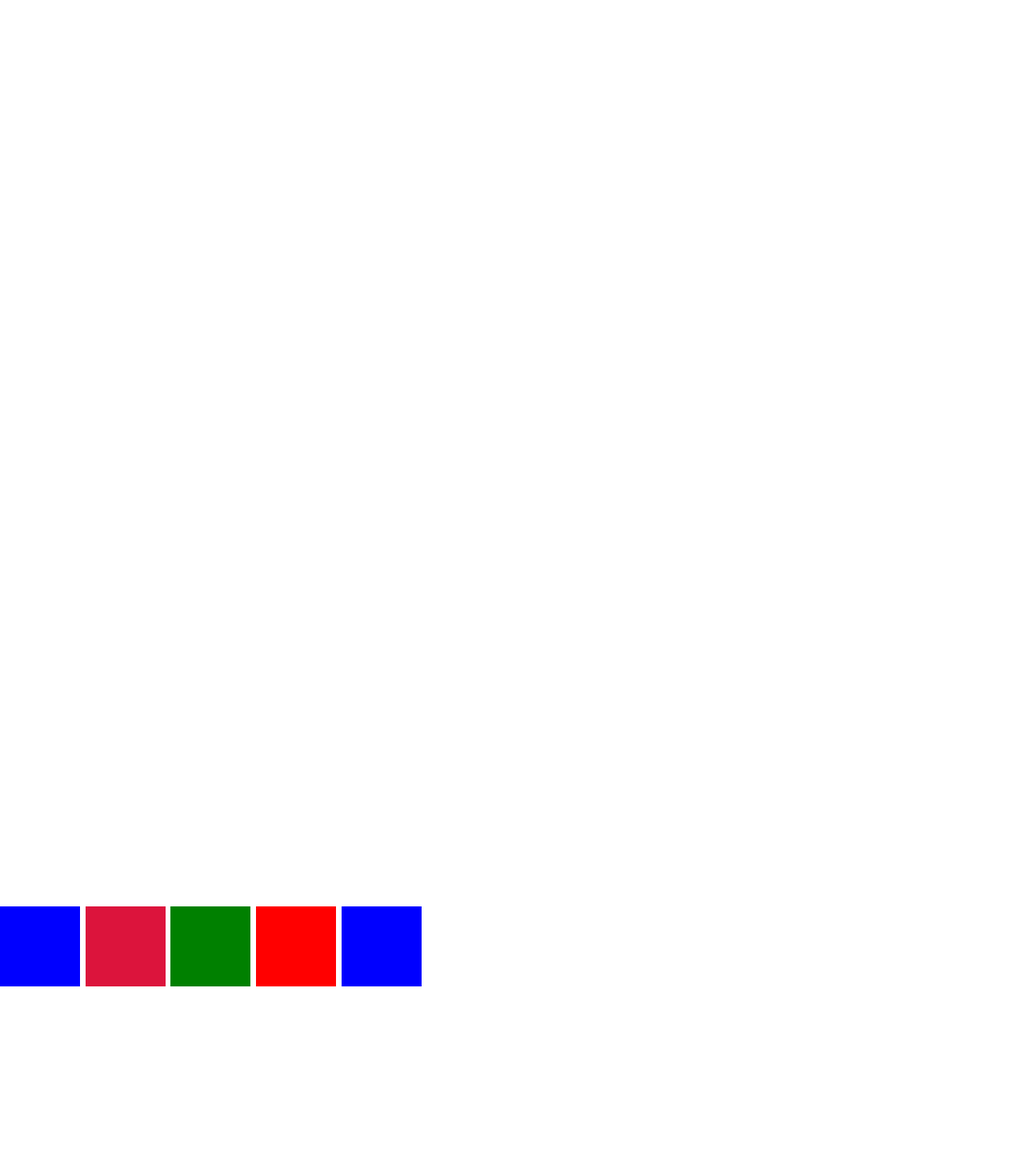
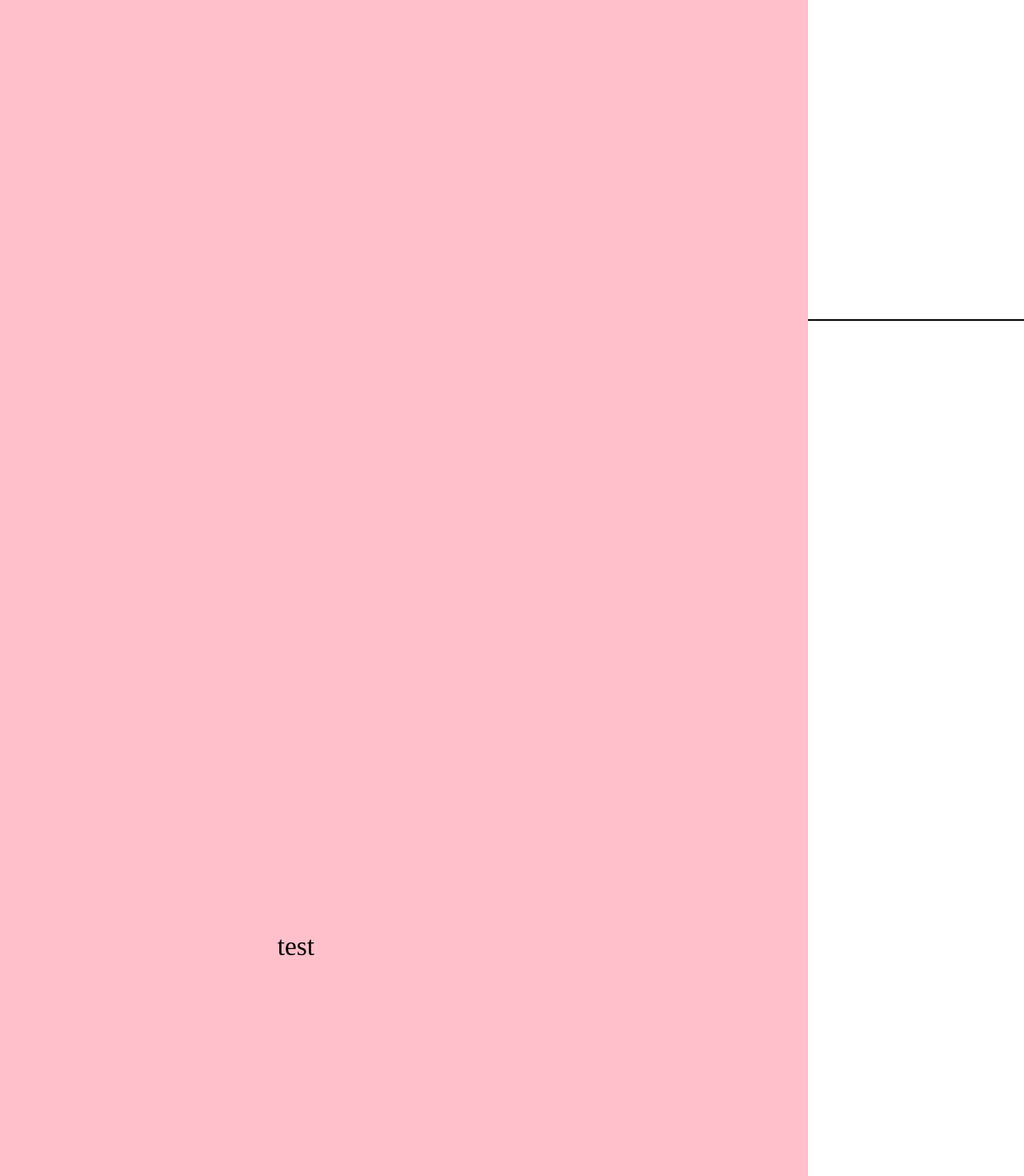
Before and after one commit to Nam-Hai/Nam-Hai-boilerplate, a Nuxt app: page /parallax in a window 1280 px wide. Shown: the top 1470 px of the page at 80% size. Built offline with nearby package versions, Linux system fonts and the light colour scheme.

Commit message:
only useScrollEvent

```diff
--- a/components/TheParallax.vue
+++ b/components/TheParallax.vue
@@ -19,7 +19,7 @@ const props = withDefaults(defineProps<Props>(), {
 })
 
 
-useScrollProgression({
+useScrollEvent({
     el: rootRef,
     vStart: 100,
     end: 0,
--- a/composables/usePin.ts
+++ b/composables/usePin.ts
@@ -4,14 +4,18 @@ type usePinOptions = {
   el: Ref<HTMLElement>,
   start?: number,
   end?: number,
-  onEnter?: () => void
+  eStart?: number,
+  onEnter?: () => void,
+  onProgress?: (t: number) => void
 }
 
 export const usePin = ({
   el,
   start = 0,
   end = Infinity,
-  onEnter
+  eStart = 0,
+  onEnter = () => { },
+  onProgress = () => { }
 }: usePinOptions) => {
 
   const hasEnter = ref(false)
@@ -37,10 +41,12 @@ export const usePin = ({
   })
 
   const { lenis } = useLenisScroll((e) => {
-    offset.value = N.Clamp(window.scrollY - bounds.value.y + start * vh.value / 100, 0, end)
+    const dist = window.scrollY - bounds.value.y + start * vh.value / 100 - bounds.value.height * eStart / 100
+    offset.value = N.Clamp(dist, 0, end)
     if (offset.value > 0) hasEnter.value = true
+    N.T(el.value, 0, offset.value, 'px')
 
-    N.T(el.value, 0, offset.value, 'px')
+    onProgress(N.iLerp(offset.value, 0, end))
   })
 
   const { vh } = useResize(resize)
@@ -62,7 +68,7 @@ export const usePin = ({
   })
 
   watch(hasEnter, () => {
-    onEnter && onEnter()
+    onEnter()
   })
 
 }
--- a/composables/useRaf.ts
+++ b/composables/useRaf.ts
@@ -3,7 +3,6 @@ import { RafR, rafCbType } from "../plugins/core/raf";
 export const useRaf = (cb: (e: rafCbType) => void) => {
   const { $RafR } = useNuxtApp()
 
-  // const raf = new $RafR(cb)
   const raf = ref() as Ref<RafR>
 
   onMounted(() => {
--- a/composables/useScrollEvent.ts
+++ b/composables/useScrollEvent.ts
@@ -1,22 +1,23 @@
 import { N } from "~/helpers/namhai-utils"
 
-type useScrollProgressionOption = {
+type useScrollEventOptions = {
   el: Ref<HTMLElement>,
   vStart?: number,
   eStart?: number,
   end?: number,
   onEnter?: () => void,
-  onProgress?: (t: number) => void
+  onProgress?: (t: number) => void,
+  pin?: boolean
 }
 
-export const useScrollProgression = ({
+export const useScrollEvent = ({
   el,
   vStart = 0,
   eStart = 0,
   end = 0,
-  onEnter,
-  onProgress
-}: useScrollProgressionOption) => {
+  onEnter = () => { },
+  onProgress = () => { }
+}: useScrollEventOptions) => {
   const hasEnter = ref(false)
   const bounds = ref() as Ref<DOMRect>
 
@@ -38,17 +39,17 @@ export const useScrollProgression = ({
     bounds.value.y = bounds.value.top + window.scrollY
   })
 
-  const { lenis } = useLenisScroll((e: any) => {
+  const { lenis } = useLenisScroll(() => {
     const dist = window.scrollY - bounds.value.y + vh.value * vStart / 100 - bounds.value.height * eStart / 100
-    const t = N.iLerp(N.Clamp(dist, 0, vh.value * (vStart - end) / 100) / vh.value, 0, (vStart - end) / 100)
+    const offset = N.Clamp(dist, 0, vh.value * (vStart - end) / 100)
+
+    const t = N.iLerp(offset / vh.value, 0, (vStart - end) / 100)
     if (t > 0 && !hasEnter.value) {
       hasEnter.value = true
-      onEnter && onEnter()
+      onEnter()
     }
-
-    onProgress && onProgress(t)
-  }
-  )
+    onProgress(t)
+  })
 
   const intersectionObserver = ref() as Ref<IntersectionObserver>
   const intersectionInit = () => {
@@ -60,59 +61,7 @@ export const useScrollProgression = ({
     intersectionObserver.value.observe(el.value)
   }
 
-
   onBeforeUnmount(() => {
     intersectionObserver.value.disconnect()
   })
 }
-
-type useScrollEventOption = {
-  el: Ref<HTMLElement>,
-  vStart?: number,
-  eStart?: number,
-  end?: number,
-  onEnter: () => void,
-}
-//lightweight version to only trigger once the event
-export const useScrollEvent = ({
-  el,
-  vStart = 0,
-  eStart = 0,
-  end = 0,
-  onEnter,
-}: useScrollEventOption) => {
-  const bounds = ref() as Ref<DOMRect>
-
-  const resize = () => {
-    bounds.value = el.value.getBoundingClientRect()
-    bounds.value.y = bounds.value.top + window.scrollY
-  }
-
-  const intersectionObserver = ref() as Ref<IntersectionObserver>
-
-  onMounted(() => {
-    resize()
-
-    intersectionObserver.value = new IntersectionObserver((entries) => {
-      entries.forEach((entry) => {
-        entry.isIntersecting ? lenis.run() : lenis.stop()
-      })
-    })
-    intersectionObserver.value.observe(el.value)
-  })
-
-  const { vh } = useResize(resize)
-  const { lenis } = useLenisScroll((e) => {
-    const dist = window.scrollY - bounds.value.y + vh.value * vStart / 100 - bounds.value.height * eStart / 100
-    const t = N.iLerp(N.Clamp(dist, 0, vh.value * (vStart - end) / 100) / vh.value, 0, (vStart - end) / 100)
-    if (t > 0) {
-      onEnter && onEnter()
-      lenis.stop()
-      intersectionObserver.value.disconnect()
-    }
-  })
-
-  onBeforeUnmount(() => {
-    intersectionObserver.value.disconnect()
-  })
-}
--- a/pages/index.vue
+++ b/pages/index.vue
@@ -35,7 +35,7 @@ const {$TL} = useNuxtApp()
 const testRef = ref() as Ref<HTMLElement>
 const pinRef = ref() as Ref<HTMLElement>
 
-useScrollProgression({
+useScrollEvent({
     el: testRef,
     vStart: 80,
     eStart: 0,
--- a/pages/parallax.vue
+++ b/pages/parallax.vue
@@ -1,43 +1,106 @@
 <template>
+  <div class="mire"></div>
   <div class="wrapper">
     <TheParallax :amount="1.2">
       <div></div>
     </TheParallax>
-    <TheParallax :amount="1.09">
+    <TheParallax :amount="0.9">
       <div></div>
     </TheParallax>
     <TheParallax :amount="1.1">
       <div></div>
     </TheParallax>
-    <div ref="pinRef"></div>
-    <div></div>
+    <div ref="pinRef">
+      <div ref="layerRef" class="layer-blue"></div>
+      <span ref="textRef" style="position: relative;">test</span>
+    </div>
+    <div ref="rotateRef"></div>
   </div>
 </template>
 
 <script setup lang="ts">
+import { N } from '~/helpers/namhai-utils';
+const {$TL} = useNuxtApp()
 
-const { $lenis } = useNuxtApp()
+
 const pinRef = ref()
+const layerRef = ref()
+const textRef = ref()
+const rotateRef = ref()
+
 
 usePin({
   el: pinRef,
-  start:0,
-
+  start: 50,
+  end: 300,
+  eStart: 50,
+  onProgress: (t)=> {
+    N.O(layerRef.value, t)
+    textRef.value.innerText = N.Round(t * 100, 0) + '%'
+  },
 })
 
+useScrollEvent({
+  el: rotateRef,
+  vStart: 50,
+  eStart: 50,
+  onEnter: ()=>{
+    console.log('onEnter')
+    let tl = new $TL()
+    tl.from({
+      el: rotateRef.value,
+      p: {
+        r: [0, 2 * 180],
+        s: [1, 0.7]
+      },
+      d: 1000,
+      e: 'io2'
+    })
+    tl.play()
+  }
+})
 </script>
 
 <style lang="scss" scoped>
+.layer-blue{
+  width: 100%;
+  height: 100%;
+  background: pink;
+  position: absolute;
+}
+.mire{
+  position: fixed;
+  top: 0;
+  left: 0;
+  right: 0;
+  bottom: 0;
+
+  &::after{
+    content: '';
+    height: 2px;
+    width: 100%;
+    position: absolute;
+    top: 50%;
+    transform: translateY(-50%);
+    background-color: black;
+
+  }
+}
 .wrapper {
+  position: relative;
   display: flex;
   column-gap: 1rem;
   height: 800rem;
   margin-top: 170rem;
 
 
-  > div {
+  >div {
     width: 15rem;
     height: 15rem;
+    display: flex;
+    align-items: center;
+    font-size: 5rem;
+    justify-content: center;
 
     &:nth-child(4n) {
       background: red;
@@ -55,4 +118,5 @@ usePin({
       background-color: green;
     }
   }
-}</style>
+}
+</style>
--- a/plugins/core/motion.ts
+++ b/plugins/core/motion.ts
@@ -313,11 +313,10 @@ class Motion {
         const x = Has(t, "x") ? props[t.x].curr + props[t.x].unit : 0,
             y = Has(t, 'y') ? props[t.y].curr + props[t.y].unit : 0;
         const translate = !x && !y ? 0 : `translate3d(${x},${y},0)`,
-            r = Has(t, 'r') ? props[t.r].name + `(${props[t.r].curr}deg)` : 0,
-            s = Has(t, 's') ? props[t.s].name + `(${props[t.s].curr})` : 0;
+            r = Has(t, 'r') ? `rotate(${props[t.r].curr}deg)` : 0,
+            s = Has(t, 's') ? `scale(${props[t.s].curr})` : 0;
         const transform = !translate && !r && !s ? 0 : [translate, r, s].filter(t => !!t).join(" "),
             o = Has(t, "o") ? props[t.o].curr : -1
-            // g = Has(t, 'g') ? `greyscale(${props[t.g]})` : -1;
 
 
         for (const element of Object.values(this.v.el as HTMLElement[])) {
@@ -326,9 +325,7 @@ class Motion {
                 element.style.transform = transform
             }
             if (o >= 0) element.style.opacity = "" + o
-            // if (g >= 0) element.style.filter = "" + g
         }
-
     }
     uLine() {
         if (!this.v.el) throw "el not specified for line motion"
```
